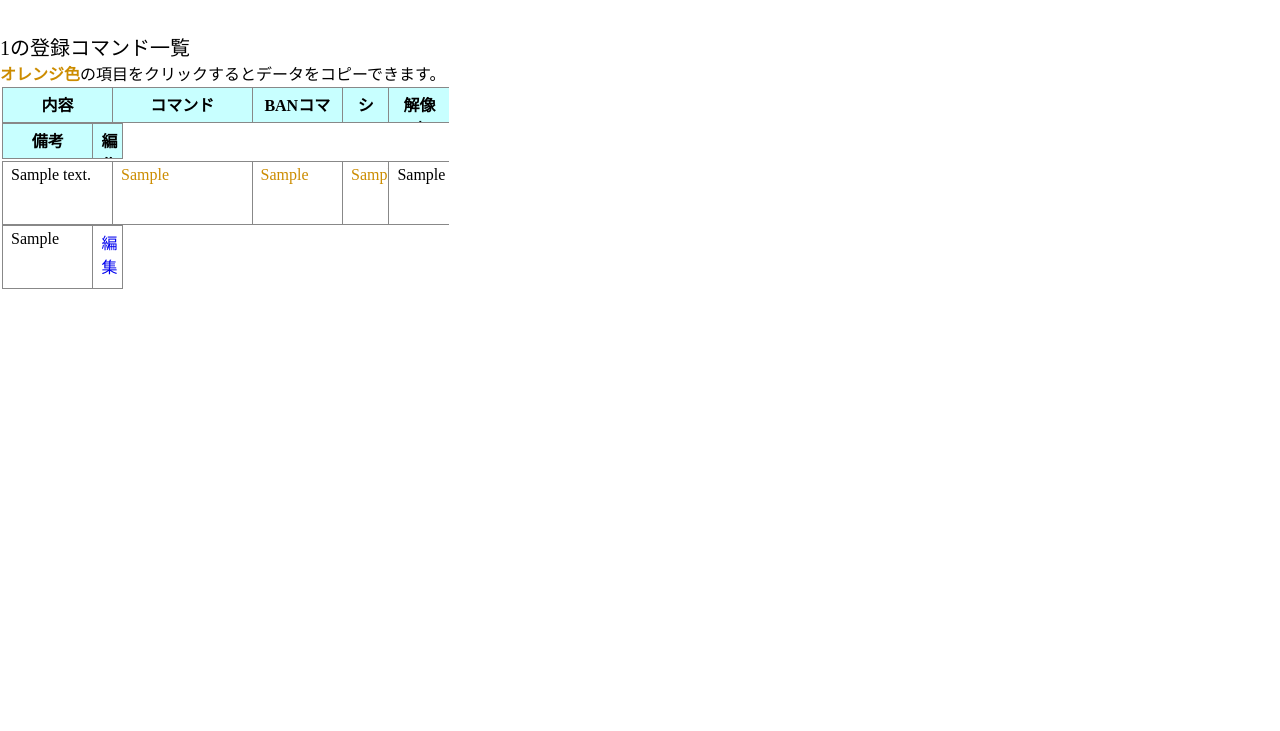
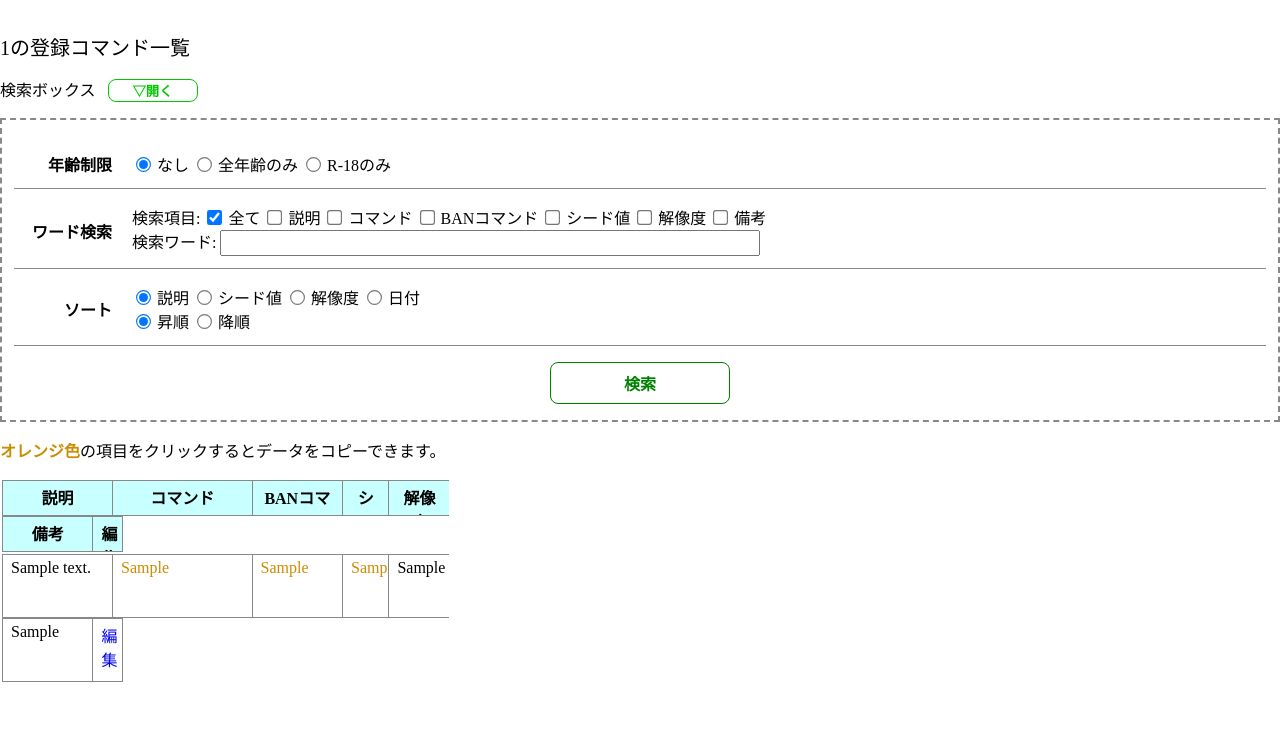
Before and after one commit to Fumin26u/novelai_spell_generator, a PHP site: page / in a window 1280 px wide. Shown: the part 69-800 px from the top of the page. Run offline with PHP 8.4, Linux system fonts and the light colour scheme; the visitor is signed in with stand-in values (Sample User, id 1); tables that the repository leaves empty or names only in its code hold one stand-in row (values such as "Sample post").

Commit message:
検索システム作成1

```diff
--- a/commands.php
+++ b/commands.php
@@ -126,7 +126,7 @@ $title = 'コマンド登録 | NovelAI コマンド登録機';
     <p><?= implode(', ', $message) ?></p>
     <h2>コマンド登録・編集</h2>
     <section class="spell-register">
-        <form action="<?= $form_action ?>" method="POST">
+        <form action="<?= $form_action ?>" method="POST" class="form-common">
             <dl>
                 <div>
                     <dt>コマンド</dt>
@@ -188,7 +188,7 @@ $title = 'コマンド登録 | NovelAI コマンド登録機';
                     <dt>その他</dt>
                     <dd><textarea name="others" cols="30" rows="10"><?= isset($presets['others']) ? h($presets['others']) : '' ?></textarea></dd>
                 </div>
-                <input type="submit" value="<?= isset($_GET['preset_id']) ? '更新' : '登録' ?>" class="btn-submit">
+                <input type="submit" value="<?= isset($_GET['preset_id']) ? '更新' : '登録' ?>" class="btn-common submit">
             </dl>
         </form>
     </section>
--- a/index.php
+++ b/index.php
@@ -5,23 +5,39 @@ require_once($home . 'database/commonlib.php');
 $user_id = isset($_SESSION['user_id']) ? h($_SESSION['user_id']) : '';
 
 $presets = [];
+// ログインしている場合、ログインユーザーの登録コマンド一覧を取得
 if (isset($_SESSION['user_id'])) {
     try {
         $pdo = dbConnect();
         $pdo->beginTransaction();
 
+
+        if (!isset($_GET['order'])) {
             $st = $pdo->prepare('SELECT * FROM preset WHERE user_id = :user_id');
             $st->bindValue(':user_id', $user_id, PDO::PARAM_STR);
             $st->execute();
 
             $rows = $st->fetchAll(PDO::FETCH_ASSOC);
             $pdo->commit();
+            $presets = $rows;
+        } else {
+            $st = $pdo->prepare('SELECT * FROM preset WHERE user_id = :user_id');
+            $st->bindValue(':user_id', $user_id, PDO::PARAM_STR);
+            $st->execute();
 
+            $rows = $st->fetchAll(PDO::FETCH_ASSOC);
+            $pdo->commit();
             $presets = $rows;
+            // 更に、検索ボックスで検索された場合内容に沿ってコマンドを絞り込む
+            // 年齢制限項目
+        }
+
     } catch (PDOException $e) {
         echo 'データベース接続に失敗しました。';
         if (DEBUG) echo $e;
     }
+
+
 }
 
 $title = 'NovelAI コマンド登録機';
@@ -30,7 +46,7 @@ $title = 'NovelAI コマンド登録機';
 <html lang="ja">
 <head>
 <meta name="viewport" content="width=device-width, initial-scale=1.0">
-<link rel="stylesheet" href="<?= $home ?>styles.css">
+<link rel="stylesheet" href="<?= $home ?>top.css">
 <title><?= $title ?></title>
 </head>
 <body>
@@ -38,19 +54,29 @@ $title = 'NovelAI コマンド登録機';
 <main>
     <?php if (isset($_SESSION['user_id'])) { ?>
     <section class="spell-list">
-        <p><?= $_SESSION['user_id'] ?>の登録コマンド一覧</p>
+        <h2><?= $_SESSION['user_id'] ?>の登録コマンド一覧</h2>
         <?php if (empty($presets)) { ?>
             <div class="no-presets">
                 <p>まだコマンドが登録されていません。</p>
                 <a href="<?= $home ?>commands.php">新規登録</a>
             </div>
         <?php } else { ?>
-        <span id="copy-alert" style="padding-left:2em;"></span>
-        <p style="display: block; font-size: 16px;"><span style="color: #cc8c00; font-weight: bold;">オレンジ色</span>の項目をクリックするとデータをコピーできます。</p>
+        <div class="search-area">
+            <div class="open-searchbox">
+                <p>検索ボックス</p>
+                <button class="btn-common green" onclick="openMenu()" id="open-menu">▽開く</button>
+                <button class="btn-common red" onclick="closeMenu()" id="close-menu" style="display:none;">△閉じる</button>
+            </div>
+            <?php include($home . 'search_form.php') ?>
+        </div>
+        <div class="description">
+            <p><span>オレンジ色</span>の項目をクリックするとデータをコピーできます。</p>
+            <span id="copy-alert"></span>
+        </div>
         <table class="command-table">
             <thead>
                 <tr>
-                    <th id="description">内容</th>
+                    <th id="description">説明</th>
                     <th id="commands">コマンド</th>
                     <th id="commands_ban">BANコマンド</th>
                     <th id="seed">シード値</th>
@@ -85,6 +111,34 @@ $title = 'NovelAI コマンド登録機';
         const copyAlert = document.getElementById('copy-alert');
         copyAlert.innerHTML = title + 'をコピーしました。'
     };
+
+    const om = document.getElementById('open-menu');
+    const cm = document.getElementById('close-menu');
+    const sf = document.getElementById('search-form');
+    function openMenu() {
+        om.style.display = "none";
+        cm.style.display = "inline-block";
+        sf.style.display = "block";
+    }
+
+    function closeMenu() {
+        om.style.display = "inline-block";
+        cm.style.display = "none";
+        sf.style.display = "none";
+    }
+
+    function checkAllBox() {
+        const si = document.getElementsByName('search_item[]');
+        if (si[0].checked) {
+            for (let i = 1; i < si.length; i++) {
+                si[i].disabled = true;
+            }
+        } else {
+            for (let i = 1; i < si.length; i++) {
+                si[i].disabled = false;
+            }
+        }
+    }
 }
 </script>
 </html>
--- a/login.php
+++ b/login.php
@@ -56,7 +56,7 @@ $title = 'ログイン | NovelAI コマンド登録機';
     <div>
         <p><?= implode(', ', $message) ?></p>
         <h2>ユーザーログイン</h2>
-        <form action="<?= $_SERVER['PHP_SELF'] ?>" method="POST">
+        <form action="<?= $_SERVER['PHP_SELF'] ?>" method="POST" class="form-common">
             <dl>
                 <div>
                     <dt>ユーザーID</dt>
@@ -66,7 +66,7 @@ $title = 'ログイン | NovelAI コマンド登録機';
                     <dt>パスワード</dt>
                     <dd><input type="password" id="password" name="password" required></dd>
                 </div>
-                <input type="submit" value="ログイン" class="btn-submit">
+                <input type="submit" value="ログイン" class="btn-common submit">
             </dl>
         </form>
     </div>
--- a/register.php
+++ b/register.php
@@ -53,7 +53,7 @@ $title = 'アカウント登録 | NovelAI コマンド登録機';
     <div>
         <p><?= implode(', ', $message) ?></p>
         <h2>ユーザー新規登録</h2>
-        <form action="<?= $_SERVER['PHP_SELF'] ?>" method="POST">
+        <form action="<?= $_SERVER['PHP_SELF'] ?>" method="POST" class="form-common">
             <dl>
                 <div>
                     <dt>ユーザーID</dt>
@@ -64,7 +64,7 @@ $title = 'アカウント登録 | NovelAI コマンド登録機';
                     <dd><input type="password" id="password" name="password" required></dd>
                 </div>
             </dl>
-            <input type="submit" value="登録" class="btn-submit">
+            <input type="submit" value="登録" class="btn-common submit">
         </form>
     </div>
 </main>
--- /dev/null
+++ b/search_form.php
@@ -0,0 +1,106 @@
+<form action="<?= $_SERVER['PHP_SELF'] ?>" method="GET" id="search-form" style="display:block;">
+    <dl>
+        <div>
+            <dt>年齢制限</dt>
+            <dd>
+                <input type="radio" name="age" value="all" id="all" <?= !isset($_GET['age']) || $_GET['age'] === 'all' ? ' checked' : '' ?>>
+                <label for="all">なし</label>
+                <input type="radio" name="age" value="nolimit" id="nolimit" <?= isset($_GET['age']) && $_GET['age'] === 'nolimit' ? ' checked' : '' ?>>
+                <label for="nolimit">全年齢のみ</label>
+                <input type="radio" name="age" value="nsfw" id="nsfw" <?= isset($_GET['age']) && $_GET['age'] === 'nsfw' ? ' checked' : '' ?>>
+                <label for="nsfw">R-18のみ</label>
+            </dd>
+        </div>
+        <div>
+            <dt>ワード検索</dt>
+            <dd>
+                <div>
+                    <label>検索項目:</label>
+                    <input
+                        type="checkbox"
+                        name="search_item[]"
+                        value="allitem"
+                        id="allitem"
+                        onclick="checkAllBox()"
+                        <?= !isset($_GET['search_item']) || array_search('allitem', $_GET['search_item']) !== false ? ' checked' : '' ?>
+                    >
+                    <label for="allitem">全て</label>
+                    <input
+                        type="checkbox"
+                        name="search_item[]"
+                        value="description"
+                        id="description"
+                        <?= isset($_GET['search_item']) && array_search('description', $_GET['search_item']) !== false ? ' checked' : '' ?>
+                    >
+                    <label for="description">説明</label>
+                    <input
+                        type="checkbox"
+                        name="search_item[]"
+                        value="commands"
+                        id="commands"
+                        <?= isset($_GET['search_item']) && array_search('commands', $_GET['search_item']) !== false ? ' checked' : '' ?>
+                    >
+                    <label for="commands">コマンド</label>
+                    <input
+                        type="checkbox"
+                        name="search_item[]"
+                        value="commands_ban"
+                        id="commands_ban"
+                        <?= isset($_GET['search_item']) && array_search('commands_ban', $_GET['search_item']) !== false ? ' checked' : '' ?>
+                    >
+                    <label for="commands_ban">BANコマンド</label>
+                    <input
+                        type="checkbox"
+                        name="search_item[]"
+                        value="seed"
+                        id="seed"
+                        <?= isset($_GET['search_item']) && array_search('seed', $_GET['search_item']) !== false ? ' checked' : '' ?>
+                    >
+                    <label for="seed">シード値</label>
+                    <input
+                        type="checkbox"
+                        name="search_item[]"
+                        value="resolution"
+                        id="resolution"
+                        <?= isset($_GET['search_item']) && array_search('resolution', $_GET['search_item']) !== false ? ' checked' : '' ?>
+                    >
+                    <label for="resolution">解像度</label>
+                    <input
+                        type="checkbox"
+                        name="search_item[]"
+                        value="others"
+                        id="others"
+                        <?= isset($_GET['search_item']) && array_search('others', $_GET['search_item']) !== false ? ' checked' : '' ?>
+                    >
+                    <label for="others">備考</label>
+                </div>
+                <div>
+                    <label for="search_word">検索ワード:</label>
+                    <input type="search" name="search_word" value="<?= isset($_GET['search_word']) ? h($_GET['search_word']) : '' ?>" id="search_word">
+                </div>
+            </dd>
+        </div>
+        <div>
+            <dt>ソート</dt>
+            <dd>
+                <div>
+                    <input type="radio" name="sort" value="description" id="sort_description" <?= !isset($_GET['sort']) || $_GET['sort'] === 'description' ? ' checked' : '' ?>>
+                    <label for="sort_description">説明</label>
+                    <input type="radio" name="sort" value="seed" id="sort_seed" <?= isset($_GET['sort']) && $_GET['sort'] === 'seed' ? ' checked' : '' ?>>
+                    <label for="sort_seed">シード値</label>
+                    <input type="radio" name="sort" value="resolution" id="sort_resolution" <?= isset($_GET['sort']) && $_GET['sort'] === 'resolution' ? ' checked' : '' ?>>
+                    <label for="sort_resolution">解像度</label>
+                    <input type="radio" name="sort" value="updated_at" id="updated_at" <?= isset($_GET['sort']) && $_GET['sort'] === 'updated_at' ? ' checked' : '' ?>>
+                    <label for="updated_at">日付</label>
+                </div>
+                <div>
+                    <input type="radio" name="order" value="asc" id="asc"<?= !isset($_GET['order']) || $_GET['order'] === 'asc' ? ' checked' : '' ?>>
+                    <label for="asc">昇順</label>
+                    <input type="radio" name="order" value="desc" id="desc" <?= isset($_GET['order']) && $_GET['order'] === 'desc' ? ' checked' : '' ?>>
+                    <label for="desc">降順</label>
+                </div>
+            </dd>
+        </div>
+        <input type="submit" value="検索" class="btn-common submit">
+    </dl>
+</form>
--- a/styles.css
+++ b/styles.css
@@ -1,8 +1,13 @@
+/* --------------------
+
+    共通パーツ
+
+-------------------- */
 * {
     font-family: 'Yu Gothic Medium';
 }
 
-h1, h2, h3, p, ul, form, dl, dt, dd {
+h1, h2, h3, p, ul, .form-common, dl, dt, dd {
     margin: 0;
     padding: 0;
 }
@@ -30,23 +35,60 @@ a:hover {
     text-decoration: underline;
 }
 
-.btn-submit {
+main {
+    margin: 2em auto;
+}
+
+/* --------------------
+
+    共通ボタン
+
+-------------------- */
+.btn-common {
+    background-color: white;
+    font-weight: bold;
+    transition: all .1s;
+    border-radius: 8px;
+    cursor: pointer;
+}
+.btn-common.submit {
+    font-size: 16px;
     background-color: white;
     border: 1px solid green;
     color: green;
-    font-weight: bold;
-    transition: all .1s;
     width: 180px;
-    font-size: 16px;
-    border-radius: 8px;
-    cursor: pointer;
     padding: 8px;
 }
-.btn-submit:hover {
+.btn-common.submit:hover {
     background-color: green;
     color: white;
 }
 
+.btn-common.red {
+    border: 1px solid rgb(200, 0, 0);
+    color: rgb(200, 0, 0);
+    width: 90px;
+}
+.btn-common.red:hover {
+    background-color: rgb(200, 0, 0);
+    color: white;
+}
+
+.btn-common.green {
+    border: 1px solid rgb(0, 200, 0);
+    color: rgb(0, 200, 0);
+    width: 90px;
+}
+.btn-common.green:hover {
+    background-color: rgb(0, 200, 0);
+    color: white;
+}
+
+/* --------------------
+
+    ヘッダー
+
+-------------------- */
 header {
     display: flex;
     justify-content: space-between;
@@ -66,73 +108,12 @@ header .header-right a {
     margin: 0 1em;
 }
 
-main {
-    margin: 2em auto;
-}
+/* --------------------
 
-.spell-list > p {
-    font-size: 20px;
-    display: inline-block;
-}
-.spell-list > #copy-alert {
-    display: inline-block;
-    transition: all .2s;
-}
+    共通フォーム
 
-table.spell-list {
-    display: block;
-    overflow-x: auto;
-}
-table tr th, table tr td {
-    display: inline-block;
-    overflow-y: auto;
-    padding: 4px 8px;
-    border: 1px solid #888;
-    border-right: none;
-}
-table tr th {
-    height: 26px;
-    background-color: rgb(200, 255, 255);
-}
-table tr td {
-    height: 54px;
-}
-
-table tr #description {
-    width: 19%;
-}
-table tr #commands {
-    width: 25%;
-}
-table tr #commands_ban {
-    width: 15%;
-}
-table tr #seed {
-    width: 6%;
-    text-align: center;
-}
-table tr #resolution {
-    width: 9%;
-    text-align: center;
-}
-table tr #others {
-    width: 15%;
-}
-table tr #edit {
-    text-align: center;
-    width: 2.5%;
-    border-right: 1px solid #888;
-}
-
-table td#commands, table td#commands_ban, table td#seed {
-    color: #cc8c00;
-    cursor: pointer;
-}
-table td#commands:hover, table td#commands_ban:hover, table td#seed:hover {
-    text-decoration: underline;
-}
-
-form {
+-------------------- */
+.form-common {
     text-align: center;
     max-width: 900px;
     margin: 1em auto;
@@ -141,7 +122,7 @@ form {
     border-radius: 16px;
 }
 
-form dl div {
+.form-common dl div {
     text-align: left;
     display: flex;
     justify-content: space-evenly;
@@ -152,20 +133,20 @@ form dl div {
     border-bottom: 1px solid #888;
 }
 
-form dl dt {
+.form-common dl dt {
     width: 16%;
     text-align: right;
 }
-form dl dd {
+.form-common dl dd {
     width: 78%;
     text-align: left;
 }
 
-form dd input, form dd select, form dd textarea {
+.form-common dd input, .form-common dd select, .form-common dd textarea {
     padding: 4px 8px;
     width: 100%;
     font-size: 16px;
 }
-form dd textarea {
+.form-common dd textarea {
     height: 80px;
 }
--- /dev/null
+++ b/top.css
@@ -0,0 +1,126 @@
+@import url('styles.css');
+
+/* --------------------
+
+    コマンドリスト
+
+-------------------- */
+.spell-list > h2 {
+    font-size: 20px;
+    display: inline-block;
+    font-weight: normal;
+}
+.spell-list > div {
+    margin: 1em auto;
+}
+
+.spell-list > .search-area .open-searchbox p {
+    display: inline-block;
+    margin-right: 8px;
+}
+
+#search-form {
+    border: 2px dashed #888;
+    padding: 1em 8px;
+    margin: 1em auto;
+    text-align: center;
+}
+#search-form dl > div {
+    margin: 4px;
+    padding: 12px 2px;
+    border-bottom: 1px solid #888;
+    text-align: left;
+}
+#search-form dt, #search-form dd {
+    display: inline-block;
+    vertical-align: middle;
+}
+#search-form dt {
+    font-weight: bold;
+    width: 96px;
+    text-align: right;
+}
+#search-form dd {
+    margin-left: 16px;
+}
+#search-form input[type='radio'], #search-form input[type='checkbox'] {
+    transform: scale(1.15);
+}
+#search-form input[type='search'] {
+    padding: 2px 8px;
+    width: 540px;
+    font-size: 16px;
+}
+#search-form input[type='submit'] {
+    margin: 12px 0 0;
+}
+
+.spell-list > .description p {
+    font-size: 16px;
+    display: inline-block;
+}
+.spell-list > .description p > span {
+    color: #cc8c00;
+    font-weight: bold;
+}
+.spell-list > .description #copy-alert {
+    margin-left: 2em;
+}
+
+/* --------------------
+
+    コマンドテーブル
+
+-------------------- */
+table.spell-list {
+    display: block;
+    overflow-x: auto;
+}
+table tr th, table tr td {
+    display: inline-block;
+    overflow-y: auto;
+    padding: 4px 8px;
+    border: 1px solid #888;
+    border-right: none;
+}
+table tr th {
+    height: 26px;
+    background-color: rgb(200, 255, 255);
+}
+table tr td {
+    height: 54px;
+}
+
+table tr #description {
+    width: 19%;
+}
+table tr #commands {
+    width: 25%;
+}
+table tr #commands_ban {
+    width: 15%;
+}
+table tr #seed {
+    width: 6%;
+    text-align: center;
+}
+table tr #resolution {
+    width: 9%;
+    text-align: center;
+}
+table tr #others {
+    width: 15%;
+}
+table tr #edit {
+    text-align: center;
+    width: 2.5%;
+    border-right: 1px solid #888;
+}
+
+table td#commands, table td#commands_ban, table td#seed {
+    color: #cc8c00;
+    cursor: pointer;
+}
+table td#commands:hover, table td#commands_ban:hover, table td#seed:hover {
+    text-decoration: underline;
+}
```
Lines whose indentation alone changed are shown as unchanged.
